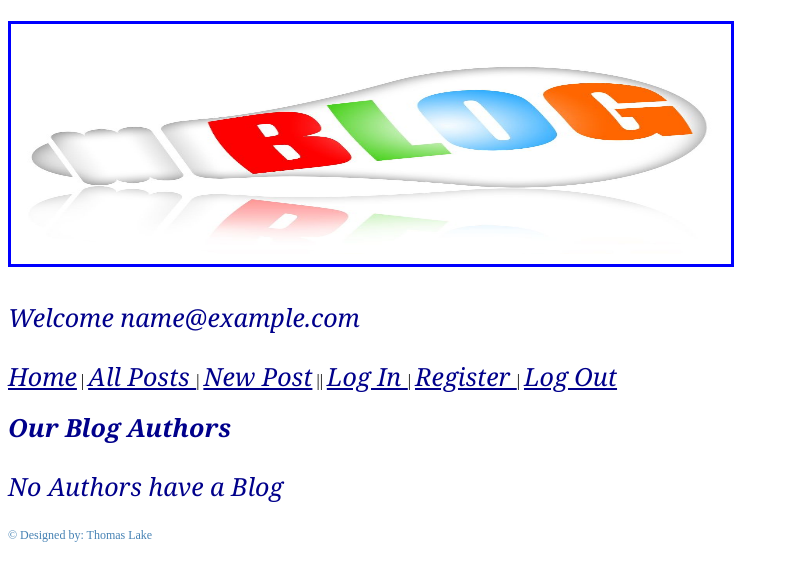
After one commit to xhsker/blogz, a Flask app: template templates/index.html in a window 1280 px wide. The commit adds this page. Shown: the top 581 px of the page, without its empty margins (0-790 px from the left). Run offline with Flask 2, Linux system fonts and the light colour scheme; the template is opened without the code that fills it, so the values that code supplies are empty; the visitor is signed in with stand-in values (Sample User, id 1).

Commit message:
page nation not working

```diff
--- a/Static/stylesheet.css
+++ b/Static/stylesheet.css
@@ -6,8 +6,8 @@
 .horse {
     margin-left: auto;
     margin-right: auto;
-    width: 900px;
-    height: 300px;
+    width: 700px;
+    height: 220px;
     padding: 10px;
     border: 3px solid blue;
 text-align: center;
--- /dev/null
+++ b/Untitled-1.py
@@ -0,0 +1,181 @@
+from flask import Flask, request, redirect, render_template, session, flash
+from flask_sqlalchemy import SQLAlchemy
+from hashutils import make_pw_hash, check_pw_hash
+import re
+
+
+
+app = Flask(__name__)
+app.config['DEBUG'] = True
+app.config['SQLALCHEMY_DATABASE_URI'] = 'mysql+pymysql://blogz:blogz@localhost:8889/blogz'
+app.config['SQLALCHEMY_ECHO'] = True
+app.config['POST_ON_PAGE'] = 5
+app.secret_key = 'SecretKey@'
+db = SQLAlchemy(app)
+
+
+class Blog(db.Model):
+
+    id = db.Column(db.Integer, primary_key=True)
+    title = db.Column(db.String(120))
+    body = db.Column(db.String(2500))
+    owner_id = db.Column(db.Integer, db.ForeignKey('user.id'))
+
+
+    def __init__(self, title, body, owner):
+        self.title = title
+        self.body = body
+        self.owner = owner
+
+
+class User(db.Model):
+    id = db.Column(db.Integer, primary_key=True)
+    email = db.Column(db.String(120), unique=True)
+    pw_hash= db.Column(db.String(120))
+    blogs = db.relationship('Blog', backref='owner')
+
+    def __init__(self, email, password):
+        self.email = email
+        self.pw_hash = make_pw_hash(password)
+
+
+
+@app.route('/newpost', methods=['POST','GET'])
+def user_logged_in():
+
+    title = request.form['title']
+    body = request.form['body']
+    owner = User.query.filter_by(email=session['email']).first()
+
+    if request.method =='POST':
+        title = request.form['title']
+        body = request.form['body']
+        posts = Blog(title, body, owner)
+        db.session.add(posts)
+        db.session.commit()
+
+    if not title:
+        flash('Please enter a title for your blog entry!','error')
+        body = request.form['body']
+        return redirect('/newpost')
+    if not body:
+        flash('Please add your entry into your blog!','error')
+        title=request.form['title']
+        return redirect('/newpost')
+    else:
+        return render_template('onepost.html', title=title, body=body, user_id=owner, posts=posts)
+
+@app.route('/blog', methods=['POST', 'GET'])
+def blog():
+
+    post_id = request.args.get('id', '')
+    user_id = request.args.get('user', '')
+
+    if post_id != '':
+        post = Blog.query.filter_by(id=post_id).first()
+        return render_template('onepost.html', post=post)
+
+    if user_id != '':
+        posts= Blog.query.filter_by(owner_id=user_id).order_by('Blog.id DESC')
+        author = User.query.get(user_id).email
+        return render_template('mainpage.html', author=author, posts=posts)
+
+    posts = Blog.query.order_by("Blog.id DESC")
+    return render_template ('mainpage.html', post_for = 'All Users', posts=posts)
+
+
+
+@app.before_request
+def allowed_routes():
+
+    allowed_routes= ['login', 'register', 'blog', 'index']
+
+    if request.endpoint not in allowed_routes and 'email' not in session:
+        flash ('Must login in!')
+        return redirect('/login')
+
+
+@app.route('/login', methods=['POST', 'GET'])
+def login():
+
+    if request.method == 'POST':
+        email = request.form['email']
+        password = request.form['password']
+        user = User.query.filter_by(email=email).first()
+
+
+        if user and check_pw_hash(password, user.pw_hash):
+            session['email'] = email
+            flash ('Welcome' + email + 'are logged in', 'information')
+            print(session)
+            return redirect ('/newpost')
+
+        if not user:
+            flash(' User is not registered', 'error')
+            return render_template('login.html')
+        else:
+            flash('Password is incorrect', 'error')
+            return render_template('login.html', email=email)
+
+    return render_template('login.html')
+
+
+@app.route('/register', methods=["POST", "GET"])
+def register():
+
+
+    if request.method == 'POST':
+        email = request.form['email']
+        password = request.form['password']
+        verify = request.form['verify_password']
+
+        if email == '' or password == '' or verify == '':
+            flash('One or more boxes are invalid', 'error')
+            return redirect('/register')
+
+        elif len(email) < 3:
+            flash('Username invalid', 'error')
+            return redirect('/register')
+
+        elif len(password) < 3 or len(verify) < 3:
+            flash('Password is invalid', 'error')
+            return redirect('/register')
+
+        elif password != verify:
+            flash('Passwords do not match', 'error')
+            return redirect('/register')
+
+
+        existing_user = User.query.filter_by(email=email).first()
+        if not existing_user:
+            new_user = User(email, password)
+            db.session.add(new_user)
+            db.session.commit()
+            session['email'] = email
+            flash('Welcome' + email + 'your account has been created!','information')
+            return redirect('/newpost')
+
+        else:
+            flash("Username already exists",'error')
+            return redirect('/register')
+
+    return render_template('register.html')
+
+
+@app.route('/logout')
+def logout():
+    del session['email']
+    flash('Your session has been ended and you are logged out!', 'information')
+    return redirect('/blog')
+
+
+@app.route("/mainpage")
+def index():
+
+    page = request.args.get('page', 1, type=int)
+    paginate = User.query.paginate(page, 5, False)
+    return render_template('index.html', authors=paginate.items )
+
+
+if __name__ == '__main__':
+    app.run()
--- a/templates/base.html
+++ b/templates/base.html
@@ -6,31 +6,33 @@
 
     </head>
 
-
+    <h1><img class='horse' src="static/images/Blog-image1.jpg" alt="Blog spelled in letters"/></h1>
     <title class="help">Build a Blog</title>
 
 <body>
-    <p>
-        <img class='horse' src="static/images/Blog-image1.jpg" alt="Blog spelled in letters"/>
-    </p>
-</br>
 
-
-    {% with messages = get_flashed_messages(with_categories=True) %}
-    <ul>
-    {% for category, message in messages %}
-    <li class="{{category}}">{{message}}</li>
-    {% endfor %}
+    <div class ="loggedin">
+        {% if 'email' in session %}
+        <p class='help'>Welcome {{  session['email']  }} </p>
+        {% endif %}
+    </div>
+    <div>
+        {% with messages = get_flashed_messages(with_categories=True) %}
+        <ul>
+        {% for category, message in messages %}
+        <li class="{{category}}">{{message}}</li>
+        {% endfor %}
     </ul>
+    </div>
 
     {% endwith %}
 
     <nav>
-
-        <a class='help' href='/blog'>  Blog   </a> |
-        <a class='help' href = '/newpost'>  New Post  </a> |
-        <a class='help' href = '/login'>  Log In  </a> |
-        <a class='help' href = '/register'>  Register  </a> |
+        <a class='help' href='/'>Home</a>  |
+        <a class='help' href = '/blog'>All Posts </a>  |
+        <a class='help' href = '/newpost'>New Post</a>  ||
+        <a class='help' href = '/login'>  Log In  </a>  |
+        <a class='help' href = '/register'>  Register  </a>   |
         <a class='help' href='/logout'>  Log Out  </a>
     </nav>
 
@@ -38,6 +40,8 @@
 {% block content %}
 b
 {% endblock %}
+
+
 <footer style="color: steelblue; font-size: 12px; font-style: initial;">&#169 Designed by: Thomas Lake</footer>
 </body>
 </html>
--- /dev/null
+++ b/templates/index.html
@@ -0,0 +1,23 @@
+{% extends "base.html" %}
+
+
+{% block content %}
+
+    <h1 class='help'>Our Blog Authors</h1>
+
+        {% if authors|length == 0 %}
+
+        <p class='help'>No Authors have a Blog</p>
+
+        {% else %}
+
+        {% for author in authors %}
+
+            <h2 class='help'><a href="./blog?user={{authors.id}}"">{{authors.email}}</a></h2>
+            <p class='help'>{{authors.blogs|length}} post(s)</p>
+        {% endfor %}
+
+        {% endif %}
+
+
+{% endblock %}
--- a/templates/login.html
+++ b/templates/login.html
@@ -9,7 +9,7 @@
 
 <form action="/login" method='POST'>
 
-    <label class='help'for='email'>Email</label>
+    <label class='help'for='email'>Username</label>
     <input  type='text' name='email' value='{{email}}'/>
     <span class="error"></span>
 </br>
--- a/templates/register.html
+++ b/templates/register.html
@@ -5,7 +5,7 @@
 <h1 class='dog'>Register Your Account</h1>
 
 <form action="/register" method='POST'>
-    <label class='help'>Email</label>
+    <label class='help'>Username</label>
     <input type=text name=email value="{{email}}"/>
 </br>
 </br>
```
Also changed, not shown: main.py (+113 -114 lines), templates/blog.html (+12 -13 lines), templates/mainpage.html (+11 -8 lines), templates/onepost.html (+3 -5 lines).
